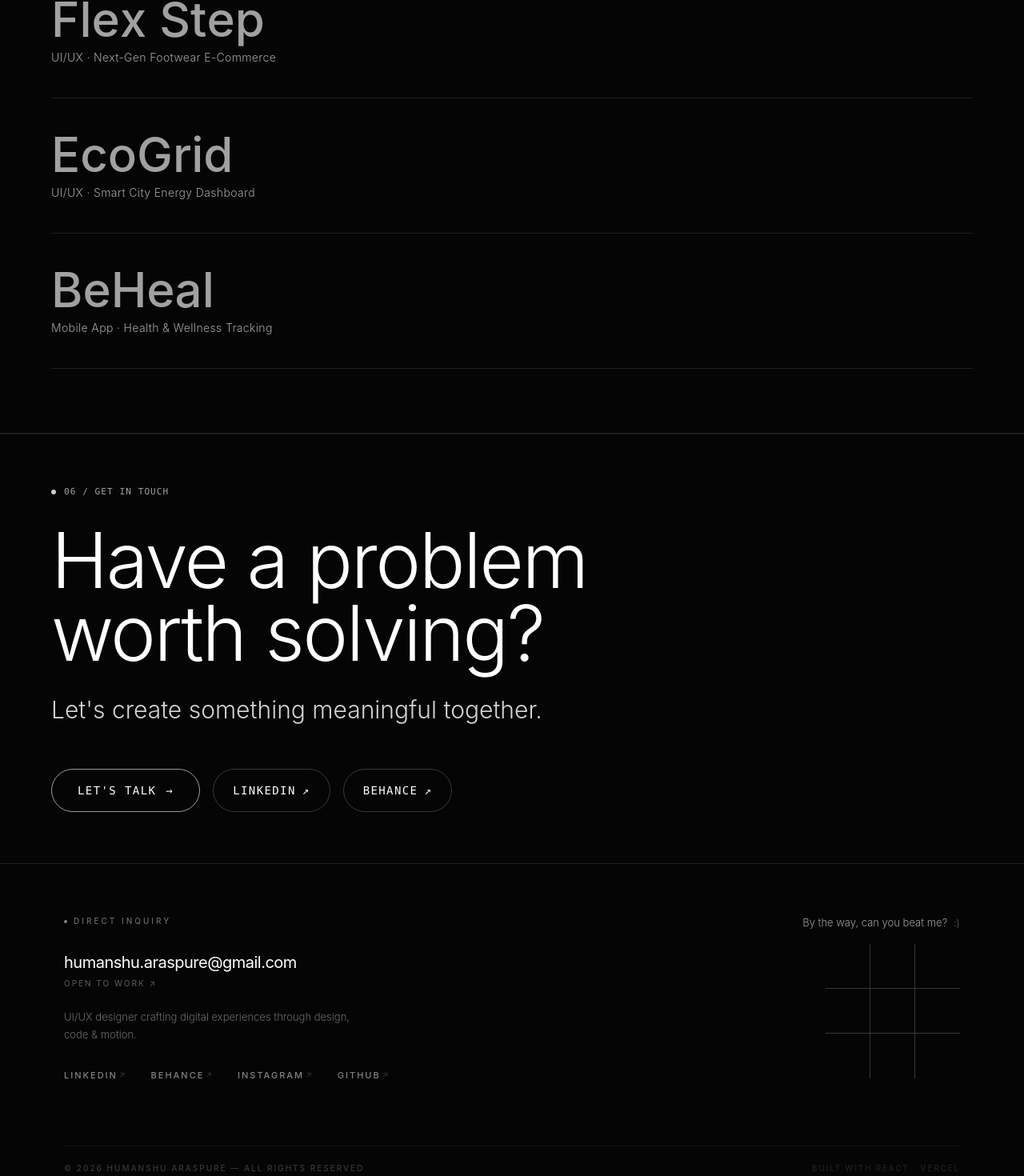
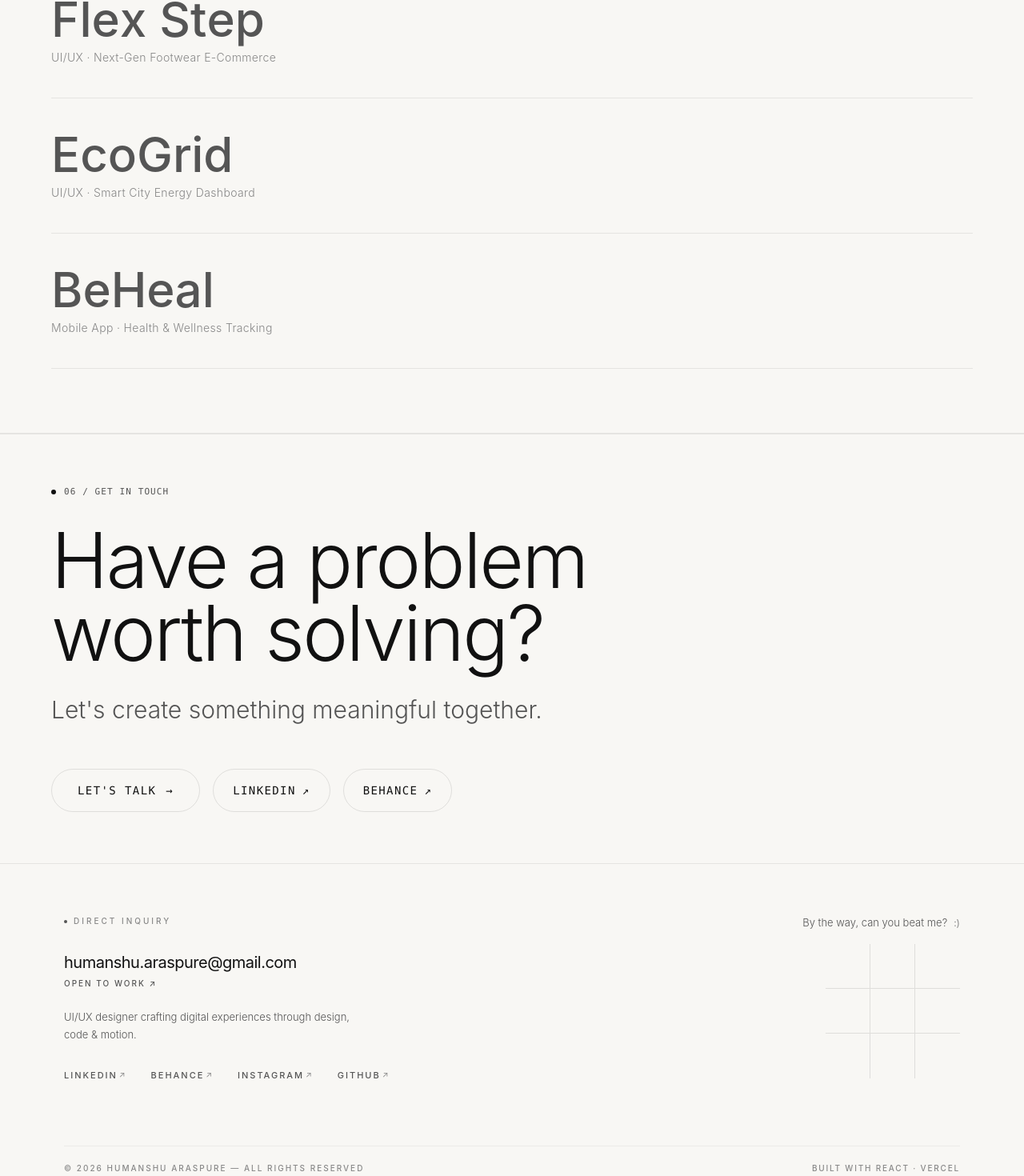
Before and after one commit to araspureh-glitch/humanshu-portfolio, a React (Vite) app: page / in a window 1280 px wide. Shown: the part 1049-2519 px from the top of the page at 80% size. Built offline with nearby package versions, Linux system fonts and the light colour scheme; a web font is replaced by a local one.

Commit message:
feat: complete website light mode refinement across all pages & sections
- Updated ContactSection, Footer, Work, About, Contact, SelectedWorkSection, InteractiveHoverLinks, and AboutIntroSection to use CSS variable theme tokens
- Enhanced light mode aesthetics for UI/UX designer portfolio

```diff
--- a/src/components/ContactSection.jsx
+++ b/src/components/ContactSection.jsx
@@ -9,13 +9,13 @@ export default function ContactSection() {
   ]
 
   return (
-    <section id="contact" className="w-full bg-[#050505] text-[#F5F5F5] py-16 px-6 sm:px-12 lg:px-16 border-t border-white/10">
+    <section id="contact" className="w-full py-16 px-6 sm:px-12 lg:px-16 border-t" style={{ background: 'var(--bg-primary)', color: 'var(--text-primary)', borderColor: 'var(--border-primary)' }}>
       <div className="max-w-7xl mx-auto flex flex-col justify-between">
 
         {/* Main CTA Block */}
         <div className="space-y-8 max-w-4xl">
-          <div className="flex items-center gap-2.5 font-mono text-[11px] text-neutral-400 uppercase tracking-widest">
-            <span className="w-1.5 h-1.5 rounded-full bg-white/80"></span>
+          <div className="flex items-center gap-2.5 font-mono text-[11px] uppercase tracking-widest" style={{ color: 'var(--text-secondary)' }}>
+            <span className="w-1.5 h-1.5 rounded-full" style={{ background: 'var(--text-primary)' }}></span>
             <span>06 / GET IN TOUCH</span>
           </div>
 
@@ -24,20 +24,29 @@ export default function ContactSection() {
             whileInView={{ opacity: 1, y: 0 }}
             viewport={{ once: true }}
             transition={{ duration: 0.35 }}
-            className="text-4xl sm:text-7xl lg:text-8xl font-light text-white tracking-tight leading-[0.95] font-sans"
+            className="text-4xl sm:text-7xl lg:text-8xl font-light tracking-tight leading-[0.95] font-sans"
+            style={{ color: 'var(--text-primary)' }}
           >
             Have a problem worth solving?
           </motion.h2>
 
-          <p className="text-xl sm:text-3xl text-neutral-300 font-light max-w-2xl">
+          <p className="text-xl sm:text-3xl font-light max-w-2xl" style={{ color: 'var(--text-secondary)' }}>
             Let's create something meaningful together.
           </p>
 
           <div className="pt-6 flex flex-wrap items-center gap-4">
             <a
               href="mailto:humanshu.araspure@gmail.com"
-              style={{ border: '1px solid rgba(255,255,255,0.6)' }}
-              className="inline-flex items-center gap-3 px-8 py-4 rounded-full text-white font-mono text-sm uppercase tracking-widest hover:bg-white hover:text-black transition-all duration-200 cursor-pointer"
+              style={{ border: '1px solid var(--border-nav)', color: 'var(--text-primary)' }}
+              onMouseEnter={e => {
+                e.currentTarget.style.background = 'var(--text-primary)'
+                e.currentTarget.style.color = 'var(--bg-primary)'
+              }}
+              onMouseLeave={e => {
+                e.currentTarget.style.background = 'transparent'
+                e.currentTarget.style.color = 'var(--text-primary)'
+              }}
+              className="inline-flex items-center gap-3 px-8 py-4 rounded-full font-mono text-sm uppercase tracking-widest transition-all duration-200 cursor-pointer"
             >
               <span>Let's talk</span>
               <span>→</span>
@@ -47,7 +56,8 @@ export default function ContactSection() {
               href="https://linkedin.com/in/humanshu-araspure"
               target="_blank"
               rel="noreferrer"
-              className="inline-flex items-center gap-2 px-6 py-4 rounded-full border border-white/20 hover:border-white text-white font-mono text-sm uppercase tracking-widest transition-all hover:bg-white/10"
+              style={{ border: '1px solid var(--border-nav)', color: 'var(--text-primary)' }}
+              className="inline-flex items-center gap-2 px-6 py-4 rounded-full font-mono text-sm uppercase tracking-widest transition-all hover:opacity-80"
             >
               <span>LinkedIn</span>
               <span>↗</span>
@@ -57,7 +67,8 @@ export default function ContactSection() {
               href="https://www.behance.net/humansharaspur"
               target="_blank"
               rel="noreferrer"
-              className="inline-flex items-center gap-2 px-6 py-4 rounded-full border border-white/20 hover:border-white text-white font-mono text-sm uppercase tracking-widest transition-all hover:bg-white/10"
+              style={{ border: '1px solid var(--border-nav)', color: 'var(--text-primary)' }}
+              className="inline-flex items-center gap-2 px-6 py-4 rounded-full font-mono text-sm uppercase tracking-widest transition-all hover:opacity-80"
             >
               <span>Behance</span>
               <span>↗</span>
@@ -68,4 +79,5 @@ export default function ContactSection() {
       </div>
     </section>
   )
+
 }
--- a/src/components/Footer.jsx
+++ b/src/components/Footer.jsx
@@ -35,24 +35,24 @@ function Cell({ value, index, onClick, disabled, isWinCell }) {
       onClick={onClick}
       disabled={disabled}
       aria-label={`Cell ${index}`}
-      style={{ width: 56, height: 56 }}
+      style={{ width: 56, height: 56, borderColor: 'var(--border-nav)' }}
       className={[
         "flex items-center justify-center transition-all duration-200 relative group",
-        col < 2 ? "border-r border-white/20" : "",
-        row < 2 ? "border-b border-white/20" : "",
-        !disabled && !value ? "cursor-pointer hover:bg-white/[0.06]" : "cursor-default",
-        isWinCell ? "bg-white/10" : "",
+        col < 2 ? "border-r" : "",
+        row < 2 ? "border-b" : "",
+        !disabled && !value ? "cursor-pointer hover:bg-black/5 dark:hover:bg-white/[0.06]" : "cursor-default",
+        isWinCell ? "bg-black/10 dark:bg-white/10" : "",
       ].join(" ")}
     >
       {!value && !disabled && (
-        <span className="absolute inset-0 flex items-center justify-center opacity-0 group-hover:opacity-20 text-white transition-opacity select-none pointer-events-none"
-          style={{ fontWeight: 100, fontSize: "1.2rem" }}>×</span>
+        <span className="absolute inset-0 flex items-center justify-center opacity-0 group-hover:opacity-40 transition-opacity select-none pointer-events-none"
+          style={{ fontWeight: 100, fontSize: "1.2rem", color: "var(--text-primary)" }}>×</span>
       )}
       {value === "X" && (
-        <span className="select-none text-white" style={{ fontWeight: 200, fontSize: "1.25rem", fontFamily: "system-ui, sans-serif" }}>×</span>
+        <span className="select-none" style={{ fontWeight: 200, fontSize: "1.25rem", fontFamily: "system-ui, sans-serif", color: "var(--text-primary)" }}>×</span>
       )}
       {value === "O" && (
-        <span className="select-none text-neutral-300" style={{ fontWeight: 200, fontSize: "1.15rem", fontFamily: "system-ui, sans-serif" }}>○</span>
+        <span className="select-none" style={{ fontWeight: 200, fontSize: "1.15rem", fontFamily: "system-ui, sans-serif", color: "var(--text-secondary)" }}>○</span>
       )}
     </button>
   );
@@ -101,7 +101,7 @@ export default function Footer() {
   ];
 
   return (
-    <footer className="w-full bg-[#050505] text-white select-none border-t border-white/10 overflow-hidden">
+    <footer className="w-full select-none border-t overflow-hidden" style={{ background: 'var(--bg-primary)', color: 'var(--text-primary)', borderColor: 'var(--border-primary)' }}>
 
       {/* ── Top section ── */}
       <div className="max-w-7xl mx-auto px-6 sm:px-12 lg:px-20 pt-16 pb-12 grid grid-cols-1 md:grid-cols-2 gap-12 items-start">
@@ -111,8 +111,8 @@ export default function Footer() {
 
           {/* Section tag */}
           <div className="flex items-center gap-2">
-            <span className="w-1 h-1 rounded-full bg-white/50" />
-            <span className="font-sans font-medium text-[10px] text-white/40 tracking-[0.3em] uppercase">
+            <span className="w-1 h-1 rounded-full" style={{ background: 'var(--text-secondary)' }} />
+            <span className="font-sans font-medium text-[10px] tracking-[0.3em] uppercase" style={{ color: 'var(--text-muted)' }}>
               Direct Inquiry
             </span>
           </div>
@@ -124,20 +124,21 @@ export default function Footer() {
           >
             <div className="relative overflow-hidden">
               <span
-                className="block font-sans text-white text-lg sm:text-xl font-normal tracking-tight leading-tight transition-colors duration-300 group-hover:text-white/70"
+                className="block font-sans text-lg sm:text-xl font-normal tracking-tight leading-tight transition-colors duration-300 group-hover:opacity-70"
+                style={{ color: 'var(--text-primary)' }}
               >
                 humanshu.araspure@gmail.com
               </span>
               {/* Animated underline */}
-              <span className="absolute bottom-0 left-0 h-px bg-white w-full origin-left scale-x-0 group-hover:scale-x-100 transition-transform duration-500 ease-out" />
+              <span className="absolute bottom-0 left-0 h-px w-full origin-left scale-x-0 group-hover:scale-x-100 transition-transform duration-500 ease-out" style={{ background: 'var(--text-primary)' }} />
             </div>
-            <span className="mt-1.5 block font-sans font-medium text-[10px] text-white/30 tracking-[0.2em] uppercase group-hover:text-white/50 transition-colors duration-300">
+            <span className="mt-1.5 block font-sans font-medium text-[10px] tracking-[0.2em] uppercase transition-colors duration-300" style={{ color: 'var(--text-secondary)' }}>
               Open to work ↗
             </span>
           </a>
 
           {/* Tagline */}
-          <p className="text-white/40 text-[13px] font-sans font-light leading-relaxed max-w-sm -mt-2">
+          <p className="text-[13px] font-sans font-light leading-relaxed max-w-sm -mt-2" style={{ color: 'var(--text-secondary)' }}>
             UI/UX designer crafting digital experiences through design, code & motion.
           </p>
 
@@ -151,10 +152,10 @@ export default function Footer() {
                 rel="noopener noreferrer"
                 className="group flex items-center gap-1.5"
               >
-                <span className="font-sans font-medium text-[11px] text-white/50 group-hover:text-white tracking-[0.18em] uppercase transition-colors duration-200">
+                <span className="font-sans font-medium text-[11px] tracking-[0.18em] uppercase transition-colors duration-200" style={{ color: 'var(--text-secondary)' }}>
                   {name}
                 </span>
-                <span className="font-sans text-[10px] text-white/20 group-hover:text-white/70 transition-all duration-200 -translate-x-1 group-hover:translate-x-0 inline-block">
+                <span className="font-sans text-[10px] transition-all duration-200 -translate-x-1 group-hover:translate-x-0 inline-block" style={{ color: 'var(--text-muted)' }}>
                   ↗
                 </span>
               </a>
@@ -162,15 +163,15 @@ export default function Footer() {
           </div>
         </div>
 
-        {/* RIGHT — Tic Tac Toe */}
+      {/* RIGHT — Tic Tac Toe */}
         <div className="flex flex-col items-start md:items-end gap-4">
 
           {/* Label */}
           <div className="flex items-center gap-2">
-            <span className="font-sans text-[13px] text-white/60 font-light">
+            <span className="font-sans text-[13px] font-light" style={{ color: 'var(--text-secondary)' }}>
               By the way, can you beat me?
             </span>
-            <span className="text-white/30 text-xs">:)</span>
+            <span className="text-xs" style={{ color: 'var(--text-muted)' }}>:)</span>
           </div>
 
           {/* Grid */}
@@ -190,12 +191,13 @@ export default function Footer() {
           {/* Status */}
           <div className="flex items-center gap-3 min-h-[20px]">
             {msg && (
-              <span className="font-sans font-medium text-[11px] text-white/60 tracking-wide">{msg}</span>
+              <span className="font-sans font-medium text-[11px] tracking-wide" style={{ color: 'var(--text-secondary)' }}>{msg}</span>
             )}
             {(gameOver || board.some(Boolean)) && (
               <button
                 onClick={reset}
-                className="font-sans font-medium text-[10px] text-white/30 hover:text-white/80 tracking-[0.2em] uppercase transition-colors duration-200"
+                className="font-sans font-medium text-[10px] tracking-[0.2em] uppercase transition-colors duration-200"
+                style={{ color: 'var(--text-muted)' }}
               >
                 play again
               </button>
@@ -206,15 +208,15 @@ export default function Footer() {
 
       {/* ── Divider ── */}
       <div className="max-w-7xl mx-auto px-6 sm:px-12 lg:px-20">
-        <div className="border-t border-white/[0.06]" />
+        <div className="border-t" style={{ borderColor: 'var(--border-subtle)' }} />
       </div>
 
       {/* ── Bottom bar ── */}
       <div className="max-w-7xl mx-auto px-6 sm:px-12 lg:px-20 py-5 flex flex-col sm:flex-row items-center justify-between gap-2">
-        <span className="font-sans font-medium text-[10px] text-white/20 tracking-[0.2em] uppercase">
+        <span className="font-sans font-medium text-[10px] tracking-[0.2em] uppercase" style={{ color: 'var(--text-muted)' }}>
           © {new Date().getFullYear()} Humanshu Araspure — All rights reserved
         </span>
-        <span className="font-sans font-medium text-[10px] text-white/10 tracking-[0.18em] uppercase">
+        <span className="font-sans font-medium text-[10px] tracking-[0.18em] uppercase" style={{ color: 'var(--text-muted)' }}>
           Built with React · Vercel
         </span>
       </div>
--- a/src/components/ui/interactive-hover-links.jsx
+++ b/src/components/ui/interactive-hover-links.jsx
@@ -50,19 +50,19 @@ export const PORTFOLIO_PROJECT_LINKS = [
 
 export function InteractiveHoverLinks({ links = PORTFOLIO_PROJECT_LINKS.slice(0, 3), onProjectSelect }) {
   return (
-    <section className="bg-[#050505] text-[#F5F5F5] py-12 md:py-20 px-4 md:px-8 w-full border-t border-b border-white/10">
+    <section className="py-12 md:py-20 px-4 md:px-8 w-full border-t border-b" style={{ background: 'var(--bg-primary)', color: 'var(--text-primary)', borderColor: 'var(--border-primary)' }}>
       <div className="mx-auto max-w-6xl">
-        <div className="flex flex-col md:flex-row md:items-end justify-between border-b border-white/10 pb-8 mb-4 gap-4">
+        <div className="flex flex-col md:flex-row md:items-end justify-between border-b pb-8 mb-4 gap-4" style={{ borderColor: 'var(--border-primary)' }}>
           <div>
-            <div className="flex items-center gap-2.5 font-sans font-medium text-[11px] text-neutral-400 uppercase tracking-[0.18em]">
+            <div className="flex items-center gap-2.5 font-sans font-medium text-[11px] uppercase tracking-[0.18em]" style={{ color: 'var(--text-secondary)' }}>
               <span className="w-1.5 h-1.5 rounded-full bg-[#EA5211] animate-pulse"></span>
               <span>SELECTED PROJECTS</span>
             </div>
-            <h2 className="text-3xl sm:text-5xl font-light text-white tracking-tight mt-2 font-sans">
+            <h2 className="text-3xl sm:text-5xl font-light tracking-tight mt-2 font-sans" style={{ color: 'var(--text-primary)' }}>
               Interactive Case Studies
             </h2>
           </div>
-          <span className="font-sans font-medium text-xs text-neutral-500 uppercase tracking-[0.18em]">
+          <span className="font-sans font-medium text-xs uppercase tracking-[0.18em]" style={{ color: 'var(--text-muted)' }}>
             Hover to preview work
           </span>
         </div>
@@ -124,7 +124,8 @@ function ProjectLink({ heading, imgSrc, subheading, href, external, onProjectSel
             staggerChildren: 0.075,
             delayChildren: 0.25,
           }}
-          className="relative z-10 block text-4xl font-medium text-neutral-400 transition-colors duration-500 group-hover:text-white md:text-6xl"
+          className="relative z-10 block text-4xl font-medium transition-colors duration-500 md:text-6xl"
+          style={{ color: 'var(--text-secondary)' }}
         >
           {heading.split("").map((l, i) => (
             <motion.span
@@ -140,7 +141,7 @@ function ProjectLink({ heading, imgSrc, subheading, href, external, onProjectSel
             </motion.span>
           ))}
         </motion.span>
-        <span className="relative z-10 mt-2 block font-sans text-xs sm:text-sm text-neutral-400 font-light tracking-wide transition-colors duration-500 group-hover:text-neutral-200">
+        <span className="relative z-10 mt-2 block font-sans text-xs sm:text-sm font-light tracking-wide transition-colors duration-500" style={{ color: 'var(--text-muted)' }}>
           {subheading}
         </span>
       </div>
@@ -158,7 +159,8 @@ function ProjectLink({ heading, imgSrc, subheading, href, external, onProjectSel
         }}
         transition={{ type: "spring" }}
         src={imgSrc}
-        className="absolute z-30 h-24 w-32 rounded-lg object-cover shadow-2xl pointer-events-none md:h-48 md:w-64 border border-white/20"
+        className="absolute z-30 h-24 w-32 rounded-lg object-cover shadow-2xl pointer-events-none md:h-48 md:w-64 border"
+        style={{ borderColor: 'var(--border-nav)' }}
         alt={`Image representing ${heading}`}
       />
 
@@ -177,13 +179,13 @@ function ProjectLink({ heading, imgSrc, subheading, href, external, onProjectSel
           transition={{ type: "spring" }}
           className="p-3"
         >
-          <ArrowRight className="size-6 text-white md:size-10" />
+          <ArrowRight className="size-6 md:size-10" style={{ color: 'var(--text-primary)' }} />
         </motion.div>
       </div>
     </>
   );
 
-  const linkClassName = "group relative flex items-center justify-between border-b border-white/10 py-6 md:py-10 transition-colors duration-500 hover:border-white/40";
+  const linkClassName = "group relative flex items-center justify-between border-b py-6 md:py-10 transition-colors duration-500";
 
   return (
     <motion.div
@@ -200,6 +202,7 @@ function ProjectLink({ heading, imgSrc, subheading, href, external, onProjectSel
           onMouseMove={handleMouseMove}
           onMouseLeave={handleMouseLeave}
           className={linkClassName}
+          style={{ borderColor: 'var(--border-primary)' }}
         >
           {innerContent}
         </a>
@@ -216,6 +219,7 @@ function ProjectLink({ heading, imgSrc, subheading, href, external, onProjectSel
           onMouseMove={handleMouseMove}
           onMouseLeave={handleMouseLeave}
           className={linkClassName}
+          style={{ borderColor: 'var(--border-primary)' }}
         >
           {innerContent}
         </RouterLink>
--- a/src/pages/About.jsx
+++ b/src/pages/About.jsx
@@ -9,10 +9,13 @@ import Footer from '../components/Footer'
 
 function About() {
   return (
-    <div className="bg-[#050505] text-[#F5F5F5] font-sans antialiased selection:bg-[#EA5211] selection:text-white min-h-screen pt-20">
+    <div
+      className="font-sans antialiased selection:bg-[#EA5211] selection:text-white min-h-screen pt-20 flex flex-col justify-between"
+      style={{ background: 'var(--bg-primary)', color: 'var(--text-primary)' }}
+    >
       <CustomCursor />
       <Navigation />
-      <main>
+      <main className="flex-1">
         <AboutIntroSection />
         <PhilosophySection />
         <ExperienceSection />
@@ -21,6 +24,7 @@ function About() {
       </main>
       <Footer />
     </div>
+
   )
 }
 
--- a/src/pages/Contact.jsx
+++ b/src/pages/Contact.jsx
@@ -5,14 +5,18 @@ import Footer from '../components/Footer'
 
 function Contact() {
   return (
-    <div className="bg-[#050505] text-[#F5F5F5] font-sans antialiased selection:bg-white selection:text-black min-h-screen pt-16">
+    <div
+      className="font-sans antialiased selection:bg-[#EA5211] selection:text-white min-h-screen pt-16 flex flex-col justify-between"
+      style={{ background: 'var(--bg-primary)', color: 'var(--text-primary)' }}
+    >
       <CustomCursor />
       <Navigation />
-      <main>
+      <main className="flex-1">
         <ContactSection />
       </main>
       <Footer />
     </div>
+
   )
 }
 
--- a/src/pages/Work.jsx
+++ b/src/pages/Work.jsx
@@ -6,14 +6,18 @@ import Footer from '../components/Footer'
 
 function Work() {
   return (
-    <div className="bg-[#050505] text-[#F5F5F5] font-sans antialiased selection:bg-[#EA5211] selection:text-white min-h-screen pt-16">
+    <div
+      className="font-sans antialiased selection:bg-[#EA5211] selection:text-white min-h-screen pt-16 flex flex-col justify-between"
+      style={{ background: 'var(--bg-primary)', color: 'var(--text-primary)' }}
+    >
       <CustomCursor />
       <Navigation />
-      <main>
+      <main className="flex-1">
         <SelectedWorkSection />
       </main>
       <Footer />
     </div>
+
   )
 }
 
```
Also changed, not shown: src/components/AboutIntroSection.jsx (+23 -27 lines), src/components/SelectedWorkSection.jsx (+22 -22 lines).
